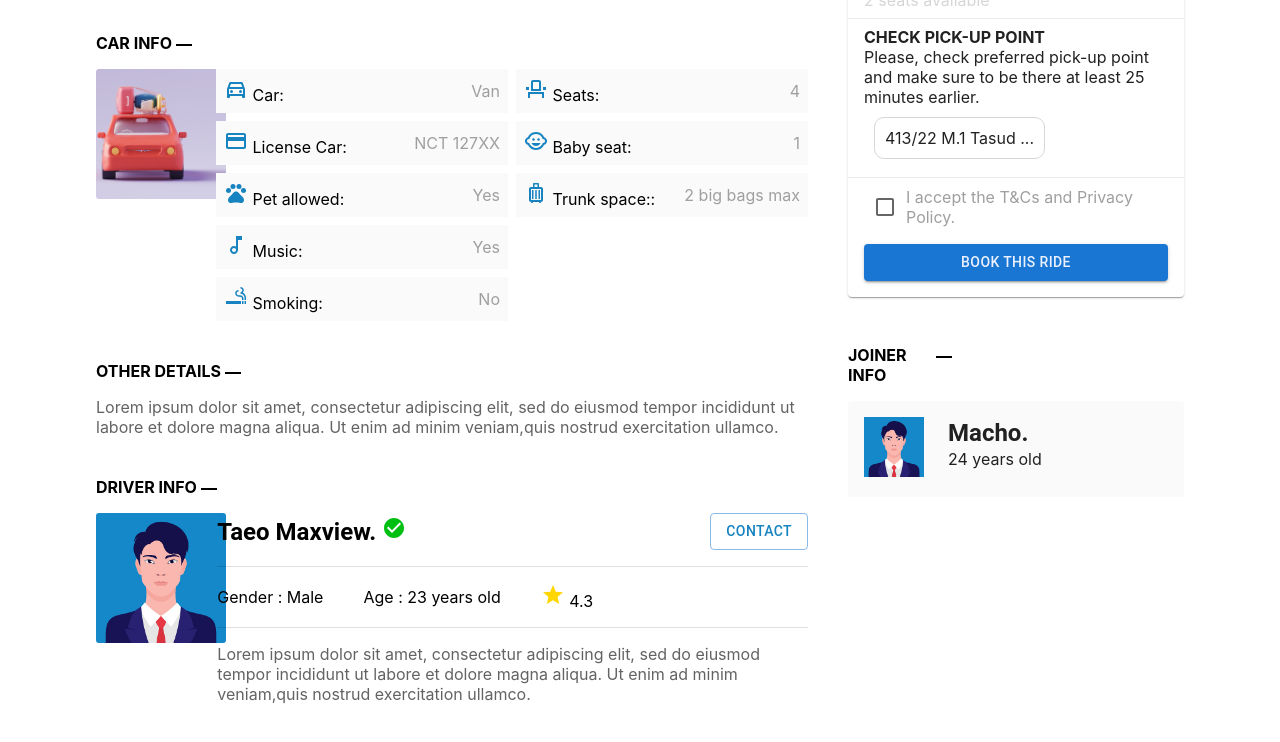
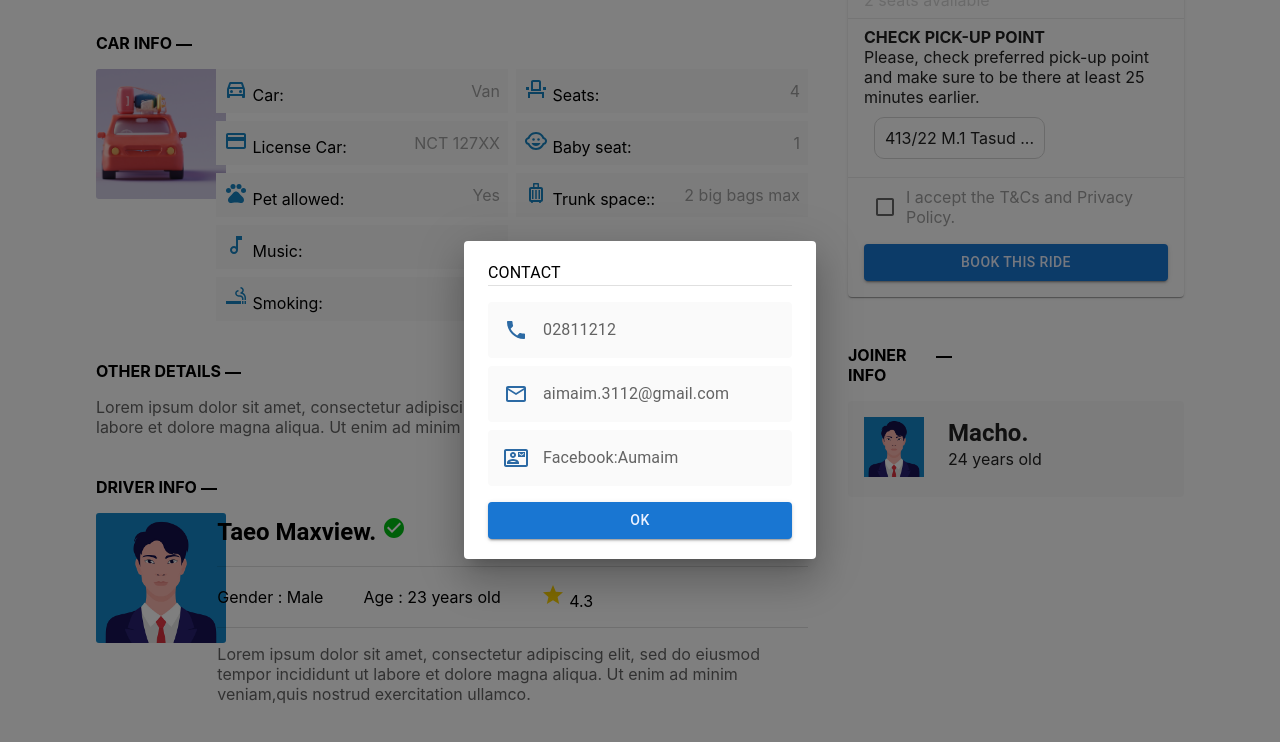
Before and after one commit to ARomaSIZE/paiduaygun, a Next.js app: page /detail_feed in a window 1280 px wide. Both pictures are taken after a click on the button "CONTACT". Shown: the part 571-1313 px from the top of the page. Built offline with nearby package versions, Linux system fonts and the light colour scheme.

Commit message:
contact alert

```diff
--- a/pages/detail_feed.js
+++ b/pages/detail_feed.js
@@ -1,4 +1,5 @@
 import { Box, Grid, Container, Divider, Paper, Typography, Button, Card, Checkbox } from "@mui/material";
+import { useState } from "react";
 import { COLORS } from "../values/colors";
 import Image from 'next/image';
 import profile_boy from "../imgs/profile_boy.jpg"
@@ -28,8 +29,33 @@ import CarInfo from "../src/components/CarInfo";
 import Other_detail from "../src/components/Other_detail.js";
 
 
+import Dialog from '@mui/material/Dialog';
+import DialogActions from '@mui/material/DialogActions';
+import DialogContent from '@mui/material/DialogContent';
+import DialogContentText from '@mui/material/DialogContentText';
+import DialogTitle from '@mui/material/DialogTitle';
+import LocalPhoneIcon from '@mui/icons-material/LocalPhone';
+import MailOutlineIcon from '@mui/icons-material/MailOutline';
+import ContactMailOutlinedIcon from '@mui/icons-material/ContactMailOutlined';
+
+
+
 
 export default function detail_feed() {
+    const phone = '02811212';
+    const email = 'aimaim.3112@gmail.com';
+    const otherContact = 'Facebook:Aumaim';
+
+    const [open, setOpen] = useState(false);
+
+    const handleClickOpenContact = () => {
+        setOpen(true);
+    };
+
+    const handleClose = () => {
+        setOpen(false);
+    };
+
     return (
         <>
             <Box sx={{ backgroundColor: COLORS.B2 }}>
@@ -81,7 +107,7 @@ export default function detail_feed() {
 
                         </Grid>
                         {/* <div><span style={{ fontWeight: 'bold' }}> CAR INFO</span></div> */}
-                        <Grid><CarInfo/></Grid>
+                        <Grid><CarInfo /></Grid>
 
                         <Grid container marginTop={5} marginBottom={1}>
                             <Grid item sx={2}>
@@ -93,7 +119,7 @@ export default function detail_feed() {
 
                         </Grid>
                         {/* <div><span style={{ fontWeight: 'bold' }}> OTHER DETAILS</span></div> */}
-                        <Other_detail/>
+                        <Other_detail />
 
 
                         <Grid container marginTop={5} marginBottom={1}>
@@ -126,11 +152,57 @@ export default function detail_feed() {
                                         <Typography style={{ fontWeight: 'bold' }} variant="h5">Taeo Maxview. <CheckCircleIcon sx={{ color: COLORS.success }} /></Typography>
                                     </Grid>
                                     <Grid item>
-                                        <Button variant="outlined" style={{ color: COLORS.B2 }}>
+                                        <Button variant="outlined" style={{ color: COLORS.B2 }} onClick={handleClickOpenContact}>
                                             Contact
                                         </Button>
                                     </Grid>
                                 </Grid>
+
+                                <Dialog
+                                    open={open}
+                                    onClose={handleClose}
+                                    aria-labelledby="alert-dialog-title"
+                                    aria-describedby="alert-dialog-description"
+                                >
+
+                                    <DialogContent>
+                                        <DialogContentText id="alert-dialog-description">
+                                            <Typography sx={{color:'black'}}>CONTACT</Typography>
+                                            <Divider></Divider>
+                                            <Box sx={{  borderColor: 'grey.400', borderRadius: 1 ,backgroundColor:COLORS.F4,marginTop:'1rem'}}>
+                                                <Typography
+                                                    variant="body1"
+                                                    sx={{ fontSize: 16, p: 2, width: '19rem', color: COLORS.grey }}
+                                                >
+                                                 <Box sx={{ display: 'flex' }}> <LocalPhoneIcon sx={{color:COLORS.B3,marginRight:'15px'}}/>  <Typography sx={{}}>{phone}</Typography> </Box>
+                                                </Typography>
+                                            </Box>
+                                            <Box sx={{ backgroundColor:COLORS.F4, borderColor: 'grey.400', borderRadius: 1 ,marginTop:'0.5rem'}}>
+                                                <Typography
+                                                    variant="body1"
+                                                    sx={{ fontSize: 16, p: 2, width: '19rem', color: COLORS.grey }}
+                                                >
+                                                 <Box sx={{ display: 'flex' }}> <MailOutlineIcon sx={{color:COLORS.B3,marginRight:'15px'}}/>  <Typography sx={{}}>{email}</Typography> </Box>
+                                                </Typography>
+                                            </Box>
+
+                                            <Box sx={{ backgroundColor:COLORS.F4, borderColor: 'grey.400', borderRadius: 1,marginTop:'0.5rem' }}>
+                                                <Typography
+                                                    variant="body1"
+                                                    sx={{ fontSize: 16, p: 2, width: '19rem', color: COLORS.grey }}
+                                                >
+                                                 <Box sx={{ display: 'flex' }} > <ContactMailOutlinedIcon sx={{color:COLORS.B3 ,marginRight:'15px'}}/>  <Typography >{otherContact}</Typography> </Box>
+                                                </Typography>
+                                            </Box>
+
+                                            <Button variant="contained" sx={{ color: COLORS.B1,marginTop:'1rem' }} onClick={handleClose} autoFocus fullWidth>OK</Button>
+
+                                        </DialogContentText>
+                                    </DialogContent>
+
+                                </Dialog>
+                                {/* Dialog cantact */}
+
                                 <Divider sx={{ marginTop: 2, marginBottom: 2 }} />
                                 <Grid container direction="row" alignItems="center" spacing={5}  >
                                     <Grid item>
@@ -221,7 +293,7 @@ export default function detail_feed() {
                             </Grid>
 
                         </Grid>
-                        <Card sx={{backgroundColor:COLORS.F4,}} elevation={0}>
+                        <Card sx={{ backgroundColor: COLORS.F4, }} elevation={0}>
                             <Grid container padding={2}>
                                 <Grid item sx={2} >
                                     <Image
@@ -237,8 +309,6 @@ export default function detail_feed() {
                                 </Grid>
                             </Grid>
                         </Card>
-
-
                     </Grid>
                 </Grid>
             </Box>
```
Lines whose indentation alone changed are shown as unchanged.
